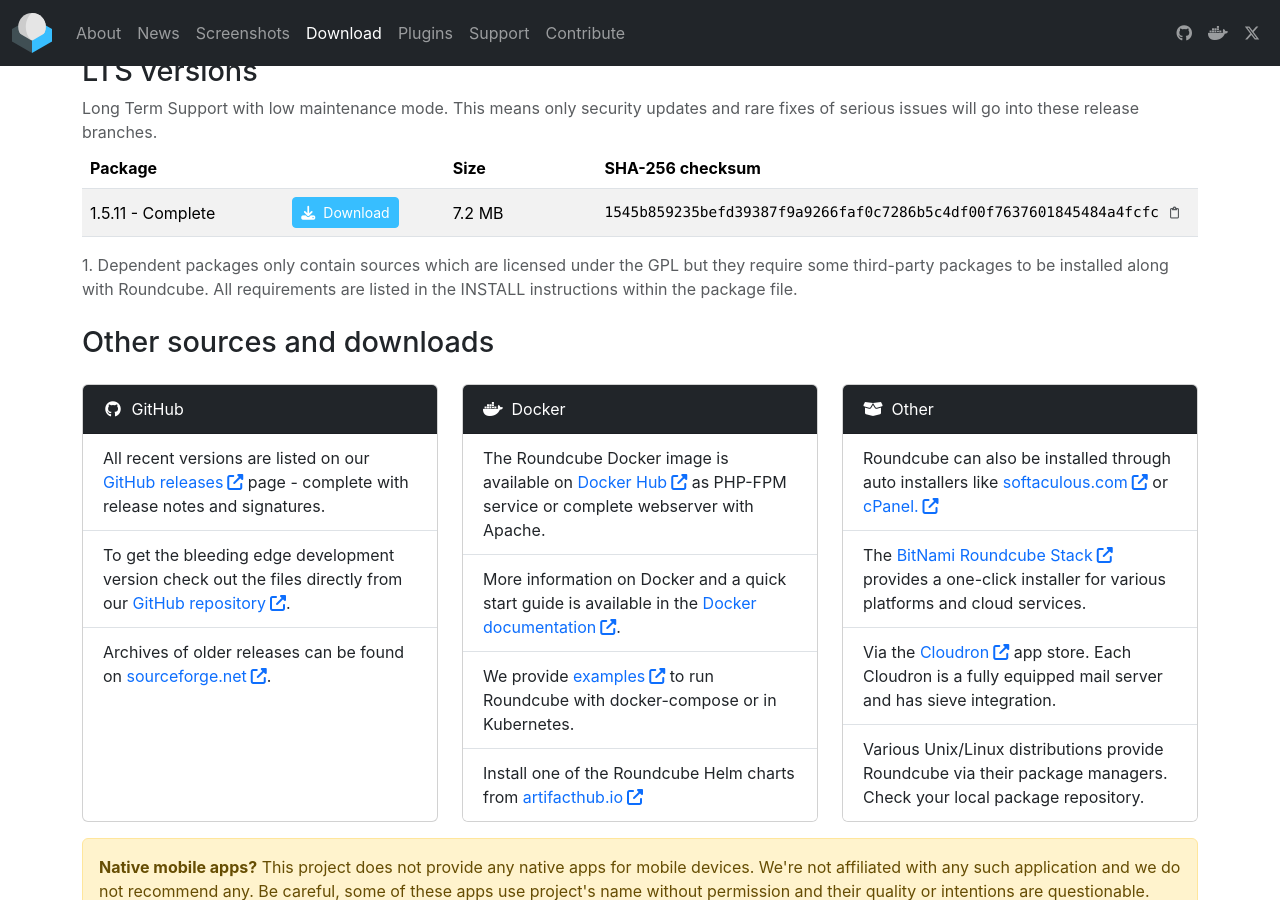
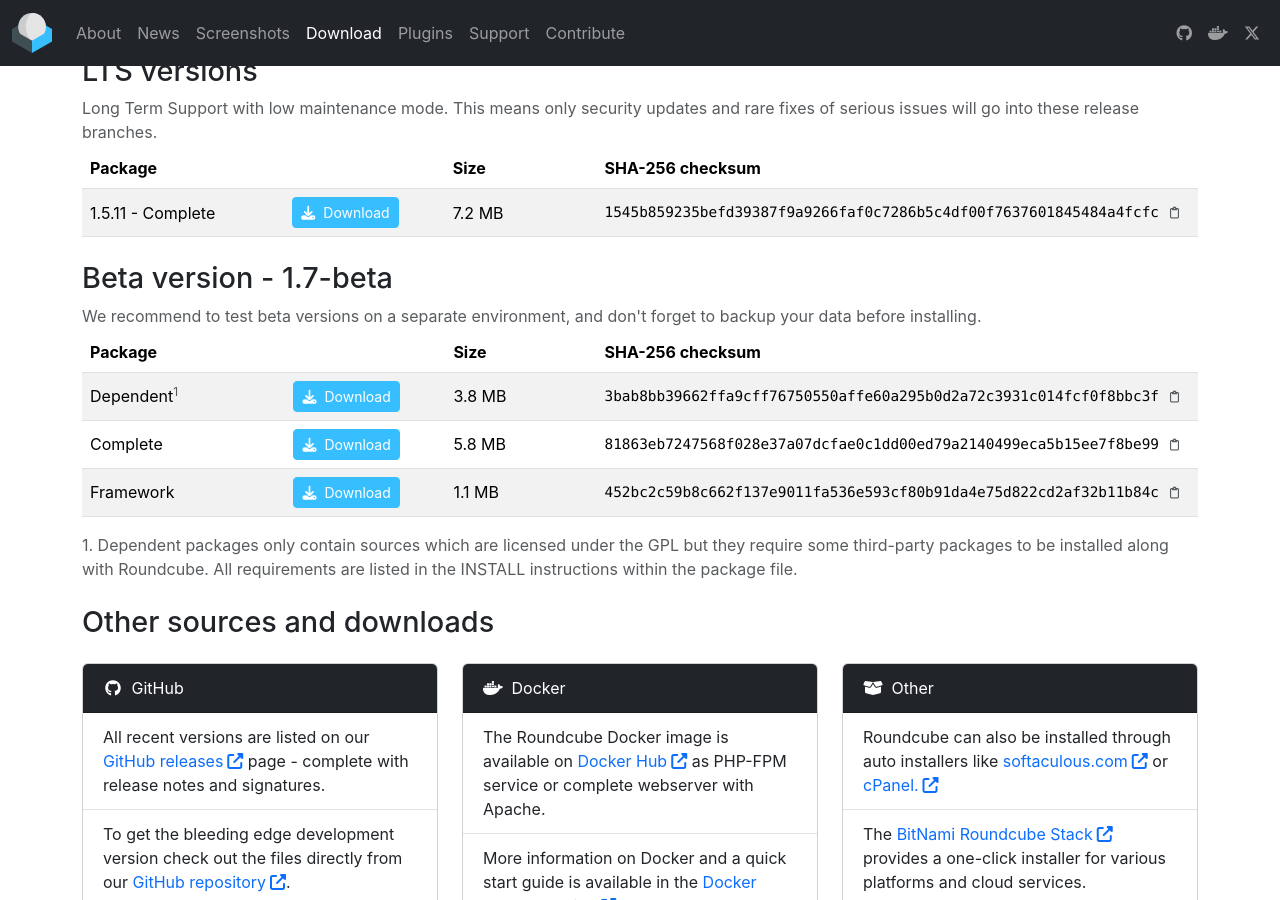
Before and after one commit to roundcube/roundcube.github.com, a Jekyll site: the page built from download/index.html, in a window 1280 px wide and 900 px high, scrolled down 360 px. Built offline with Jekyll 4.4.1, drawn with Linux system fonts in a browser that asks for light colours; nearby versions of some CDN libraries.

Commit message:
Release 1.7-beta

```diff
--- a/_data/releases.json
+++ b/_data/releases.json
@@ -41,9 +41,27 @@
         ]
     },
     "beta": {
-        "name": "Release candidate",
-        "version": "1.6-rc",
+        "name": "Beta version",
+        "version": "1.7-beta",
         "sources": [
+          {
+              "package": "Dependent",
+              "url": "https://github.com/roundcube/roundcubemail/releases/download/1.7-beta/roundcubemail-1.7-beta.tar.gz",
+              "size": "3.8 MB",
+              "checksum": "3bab8bb39662ffa9cff76750550affe60a295b0d2a72c3931c014fcf0f8bbc3f"
+          },
+          {
+              "package": "Complete",
+              "url": "https://github.com/roundcube/roundcubemail/releases/download/1.7-beta/roundcubemail-1.7-beta-complete.tar.gz",
+              "size": "5.8 MB",
+              "checksum": "81863eb7247568f028e37a07dcfae0c1dd00ed79a2140499eca5b15ee7f8be99"
+          },
+          {
+              "package": "Framework",
+              "url": "https://github.com/roundcube/roundcubemail/releases/download/1.7-beta/roundcube-framework-1.7-beta.tar.gz",
+              "size": "1.1 MB",
+              "checksum": "452bc2c59b8c662f137e9011fa536e593cf80b91da4e75d822cd2af32b11b84c"
+          }
         ]
     }
 }
```
Also changed, not shown: _posts/2025-07-14-roundcube-1.7-beta-released.md (added, +34 -0 lines).
